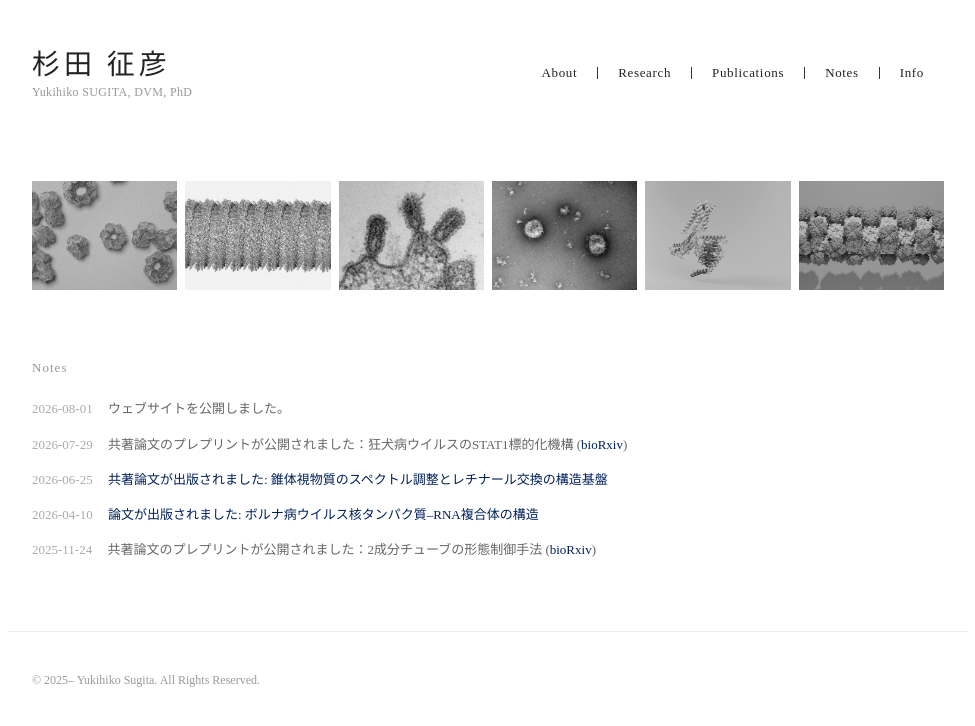
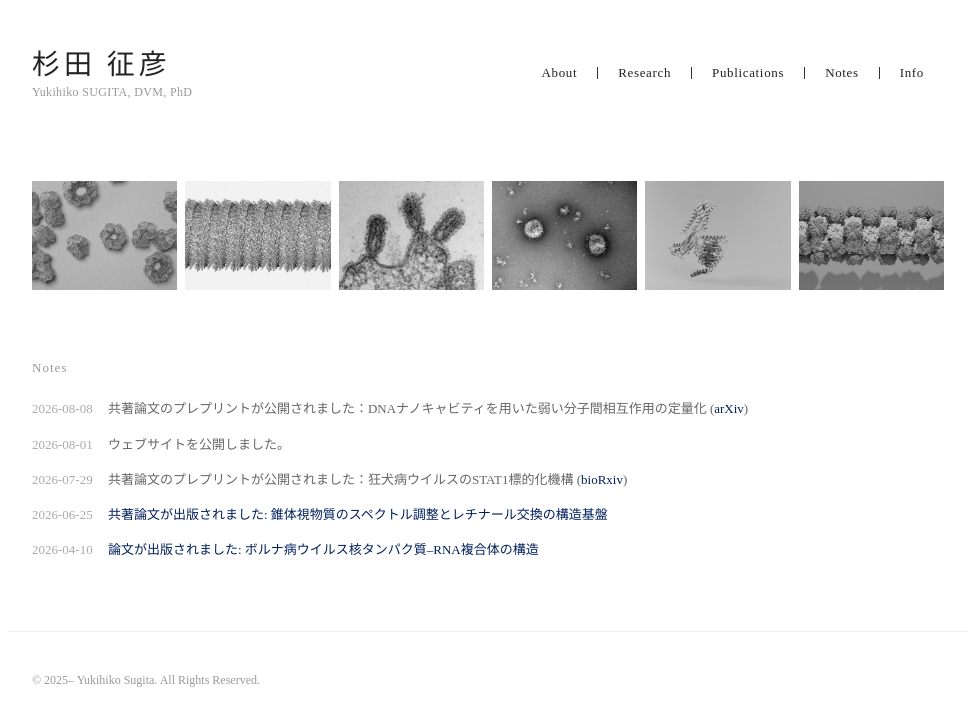
Before and after one commit to yukisugi/yukisugi.github.io, a Jekyll site: the page built from index.html, in a window 1280 px wide. Shown: the top 726 px of the page, without its empty margins (152-1127 px from the left). Built offline with Jekyll 4.4.1, drawn with Linux system fonts in a browser that asks for light colours.

Commit message:
Add Notes entry for the new arXiv preprint

```diff
--- a/_data/notes.yml
+++ b/_data/notes.yml
@@ -1,4 +1,6 @@
 # Latest first. date: YYYY-MM-DD
+- date: 2026-08-08
+  text: '共著論文のプレプリントが公開されました：DNAナノキャビティを用いた弱い分子間相互作用の定量化 (<a href="https://arxiv.org/abs/2608.02865" target="_blank" rel="noopener">arXiv</a>)'
 - date: 2026-08-01
   text: ウェブサイトを公開しました。
 - date: 2026-07-29
```
